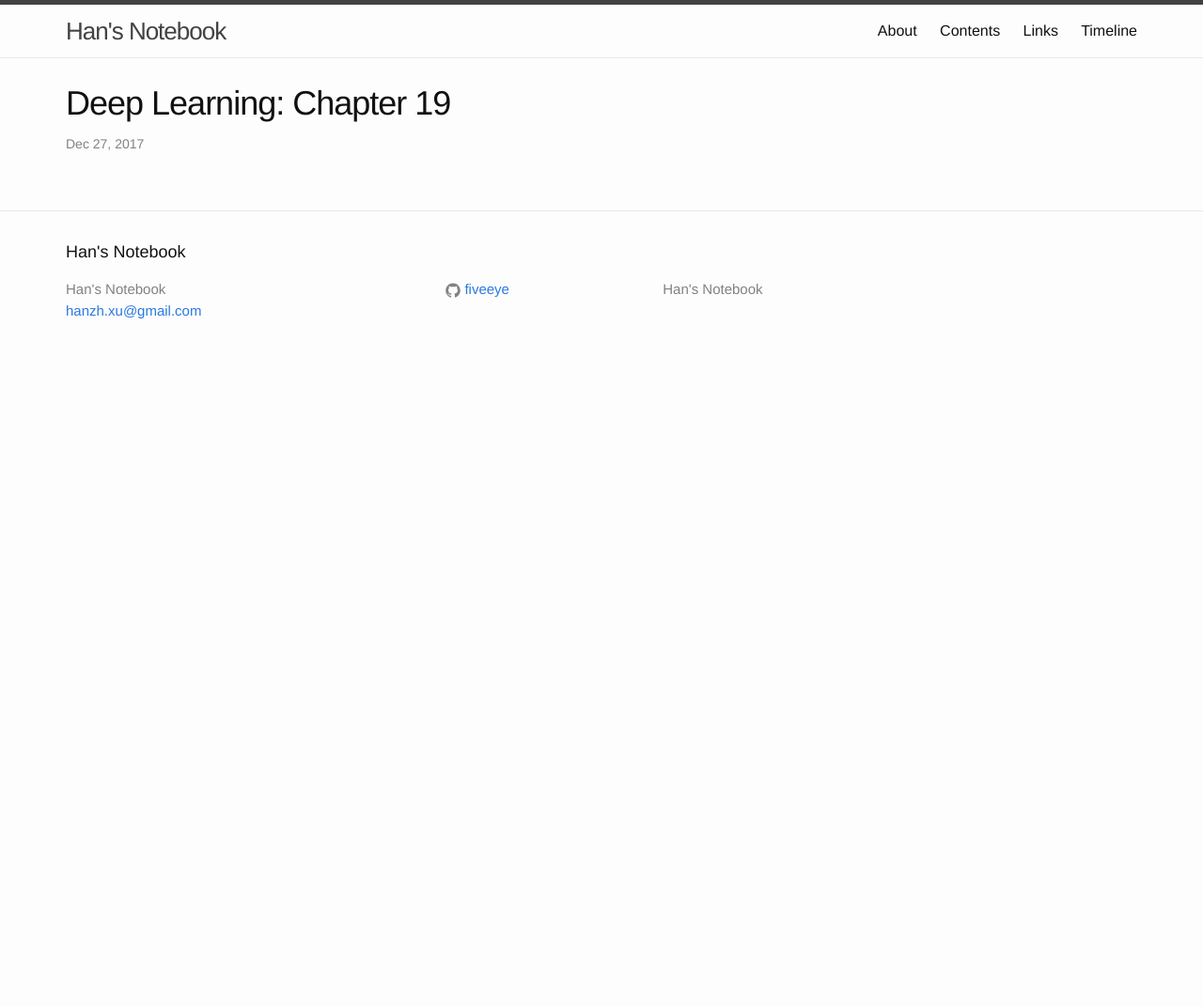
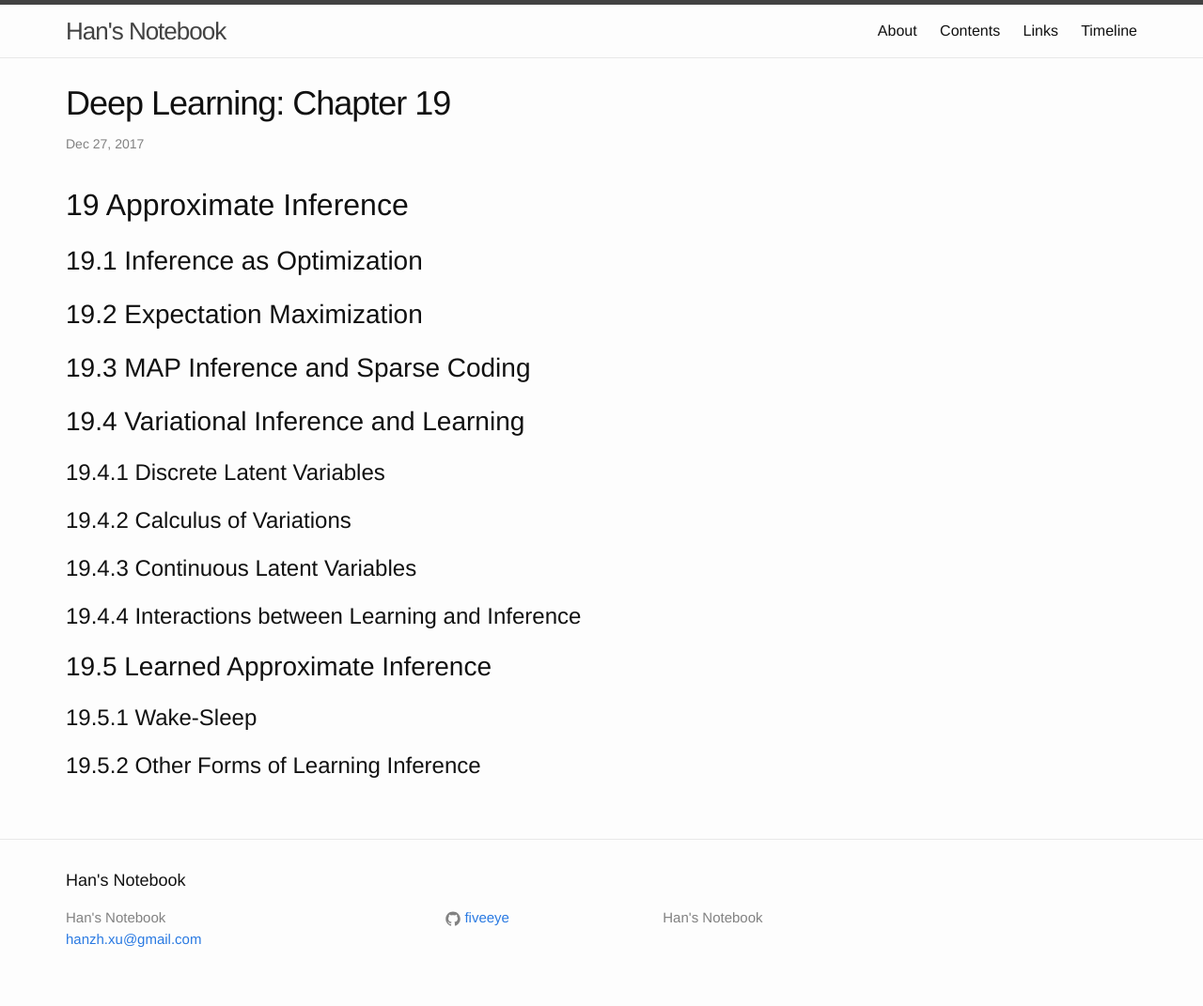
Before and after one commit to FiveEyes/FiveEyes.github.io, a Jekyll site: the page built from _posts/deeplearningbook/2017-12-27-Deep-Learning-Book-19.md, in a window 1280 px wide. Shown: the whole page at 94% size. Built offline with Jekyll 4.4.1, drawn with Linux system fonts in a browser that asks for light colours; before the commit the page ends 900 px from its top, so only the background shows below that.

Commit message:
Update 2017-12-27-Deep-Learning-Book-19.md

```diff
--- a/_posts/deeplearningbook/2017-12-27-Deep-Learning-Book-19.md
+++ b/_posts/deeplearningbook/2017-12-27-Deep-Learning-Book-19.md
@@ -4,3 +4,27 @@ title: "Deep Learning: Chapter 19"
 date: 2017-12-27 15:52:00
 categories: Learning
 ---
+
+# 19 Approximate Inference
+
+## 19.1 Inference as Optimization
+
+## 19.2 Expectation Maximization
+
+## 19.3 MAP Inference and Sparse Coding
+
+## 19.4 Variational Inference and Learning
+
+### 19.4.1 Discrete Latent Variables
+
+### 19.4.2 Calculus of Variations
+
+### 19.4.3 Continuous Latent Variables
+
+### 19.4.4 Interactions between Learning and Inference
+
+## 19.5 Learned Approximate Inference
+
+### 19.5.1 Wake-Sleep
+
+### 19.5.2 Other Forms of Learning Inference
```
